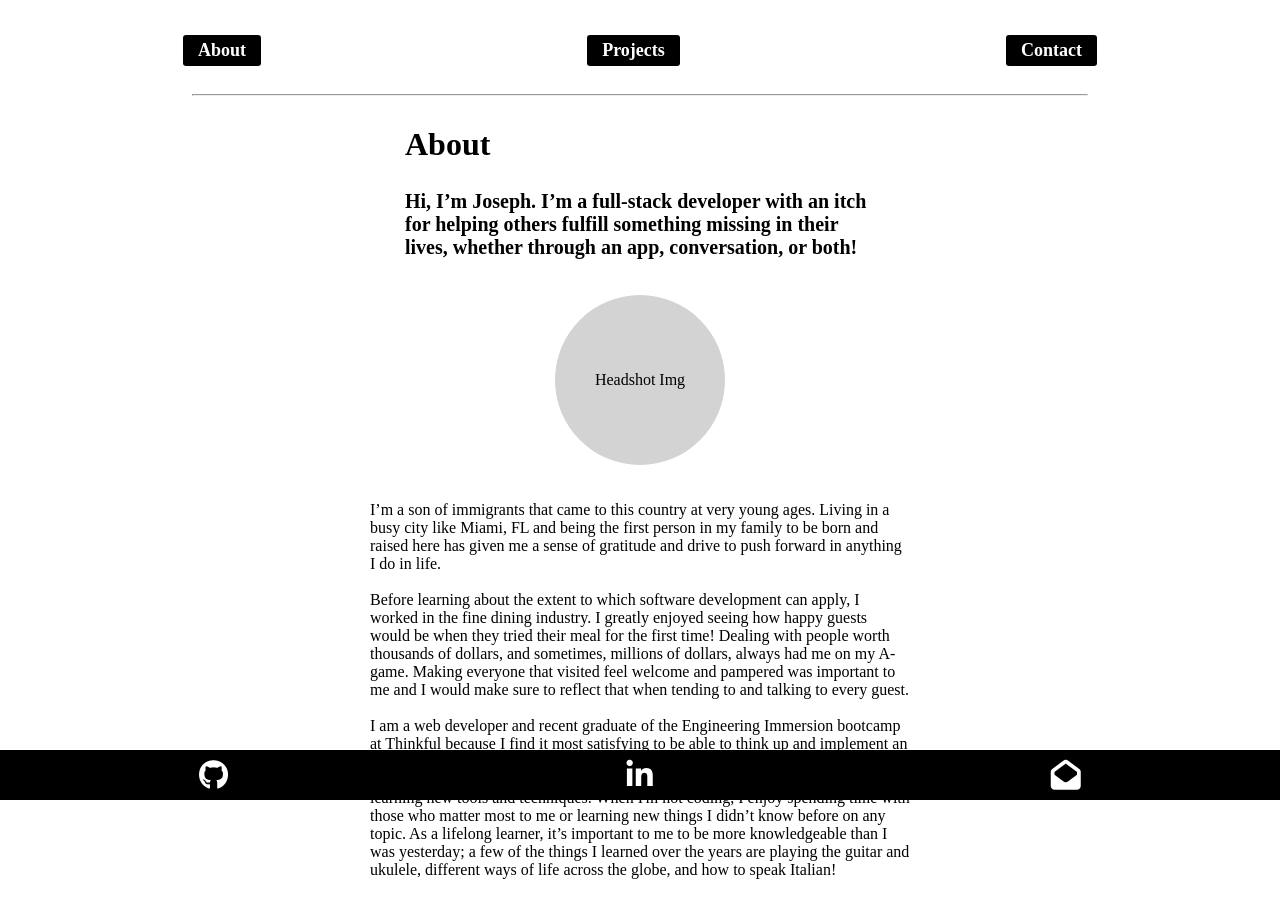
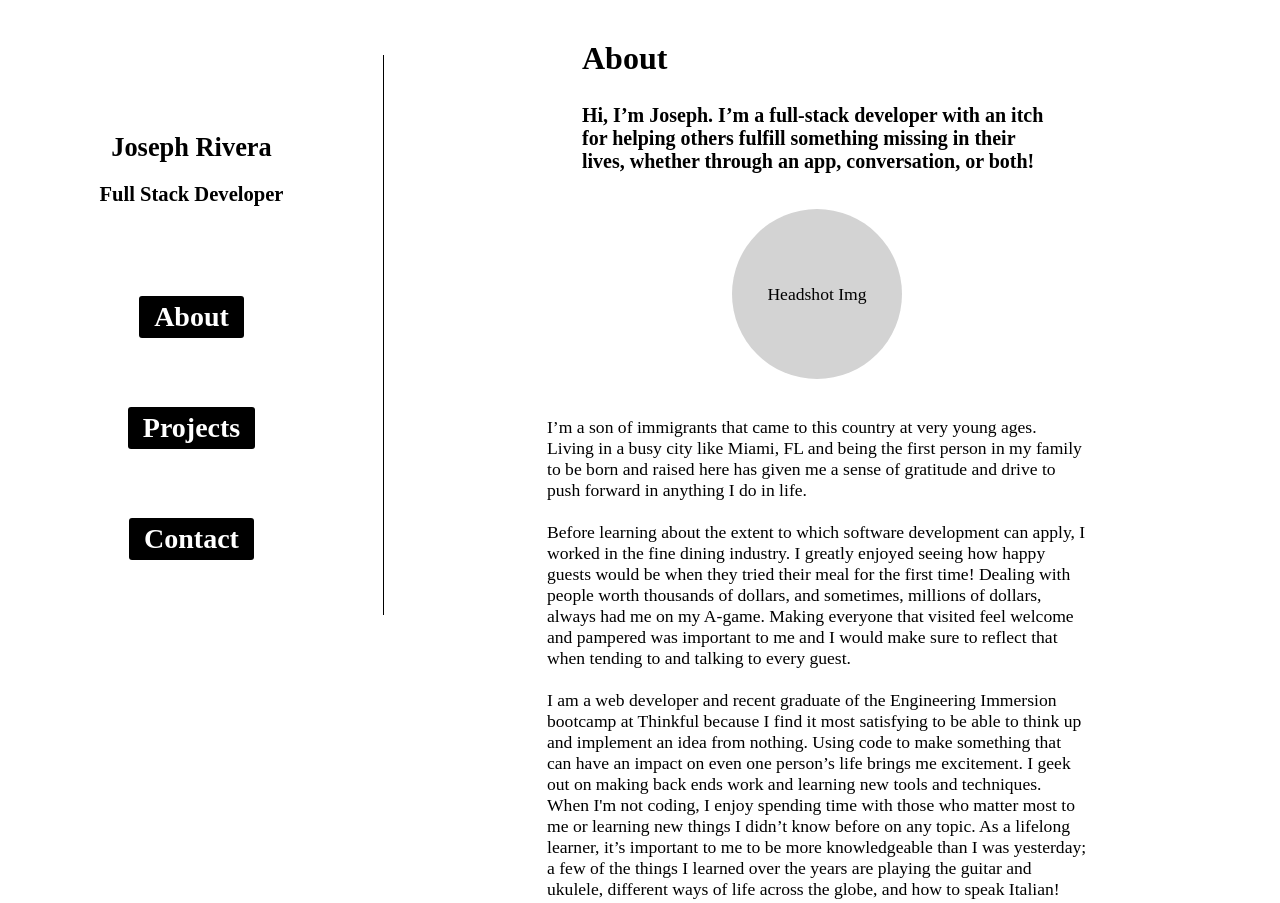
Before and after one commit to thinkful-ei-narwhal/portfolio-Joseph, a website built with webpack: page src/index.html in a window 1280 px wide. Shown: the top 903 px of the page. Built offline with nearby package versions, Linux system fonts and the light colour scheme; what cuid would draw is missing.

Commit message:
finished desktop wireframes

```diff
--- a/src/index.html
+++ b/src/index.html
@@ -9,11 +9,15 @@
 </head>
 <body>
   <nav role="navigation" class="navbar">
+    <div class="desktop-site-title">
+      <h2>Joseph Rivera</h2>
+      <h3>Full Stack Developer</h3>
+    </div>
     <a href="#" class="about-btn">About</a>
     <a href="#" class="projects-btn">Projects</a>
     <a href="#" class="contact-btn">Contact</a>
   </nav>
-  <hr>
+  <hr class="nav-hr">
 
   <main role="main">
 
--- a/src/styles/index.css
+++ b/src/styles/index.css
@@ -41,6 +41,10 @@ footer {
   justify-content: space-around;
   padding: 20px;
   margin-top: 15px;
+}
+
+.desktop-site-title {
+  display: none;
 }
 
 .about-btn,
@@ -192,6 +196,8 @@ hr {
 /* Tablet Compatibility */
 
 @media screen and (min-width:600px) {
+  /* About Page styles */
+
   .about-subtitle {
     max-width: 470px;
   }
@@ -200,11 +206,70 @@ hr {
     max-width: 540px;
   }
 
+  /* Projects Page styles */
+
   .projects-list {
     max-width: 500px;
   }
+
+  /* Contact form Styles */
 
   .contact-form {
     width: 500px;
   }
 }
+
+/* Laptop Compatibility */
+
+@media screen and (min-width: 1024px) {
+  /* General styles */
+
+  main {
+    height: 100vh;
+  }
+
+  .content-section {
+    margin-top: 40px;
+  }
+
+  body {
+    font-size: 1.1rem;
+  }
+
+  /* Navbar styles */
+
+  nav.navbar {
+    float: left;
+    display: flex;
+    flex-direction: column;
+    justify-content: space-around;
+    align-items: center;
+    height: 70vh;
+    width: 30%;
+    border-right: 1px solid #000000;
+  }
+
+  .nav-hr {
+    display: none;
+  }
+
+  .navbar a {
+    font-size: 28px;
+  }
+
+  .desktop-site-title {
+    display: block;
+    display: flex;
+    flex-direction: column;
+    justify-content: center;
+    align-items: center;
+  }
+
+  .desktop-site-title h2 {
+    margin-bottom: 0;
+  }
+
+  footer {
+    display: none;
+  }
+}
```
